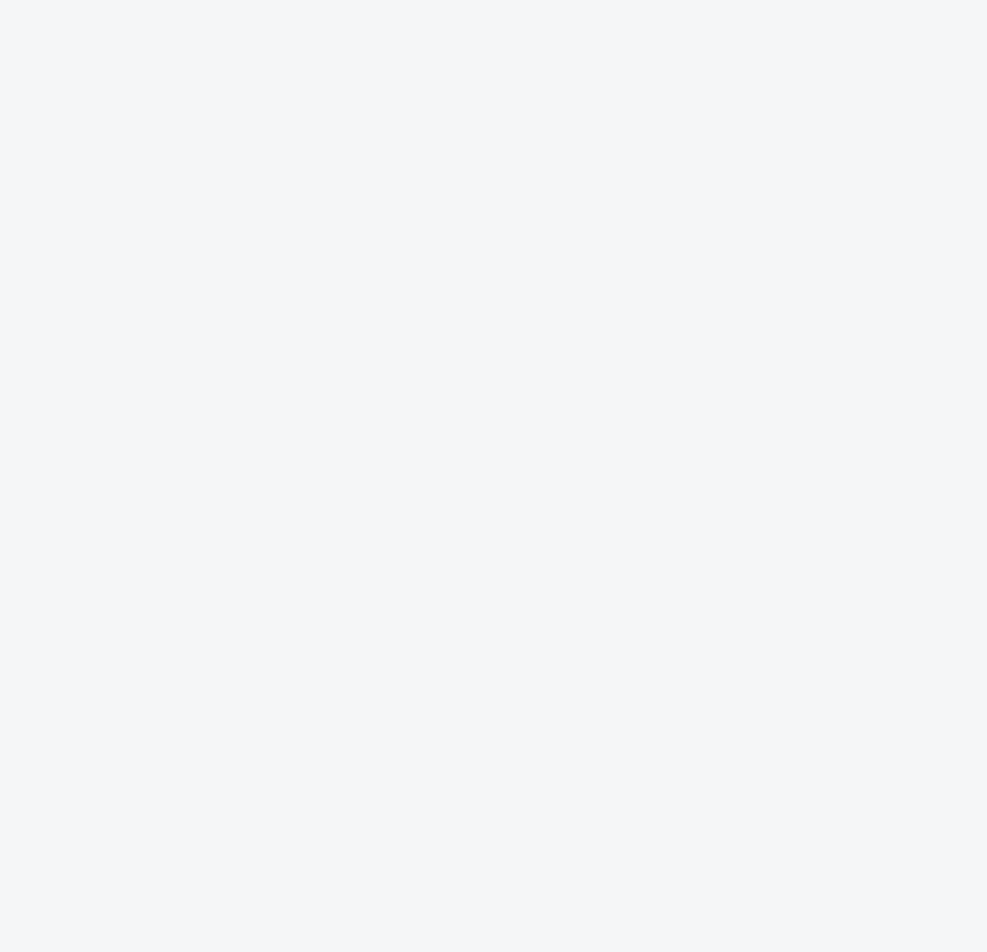
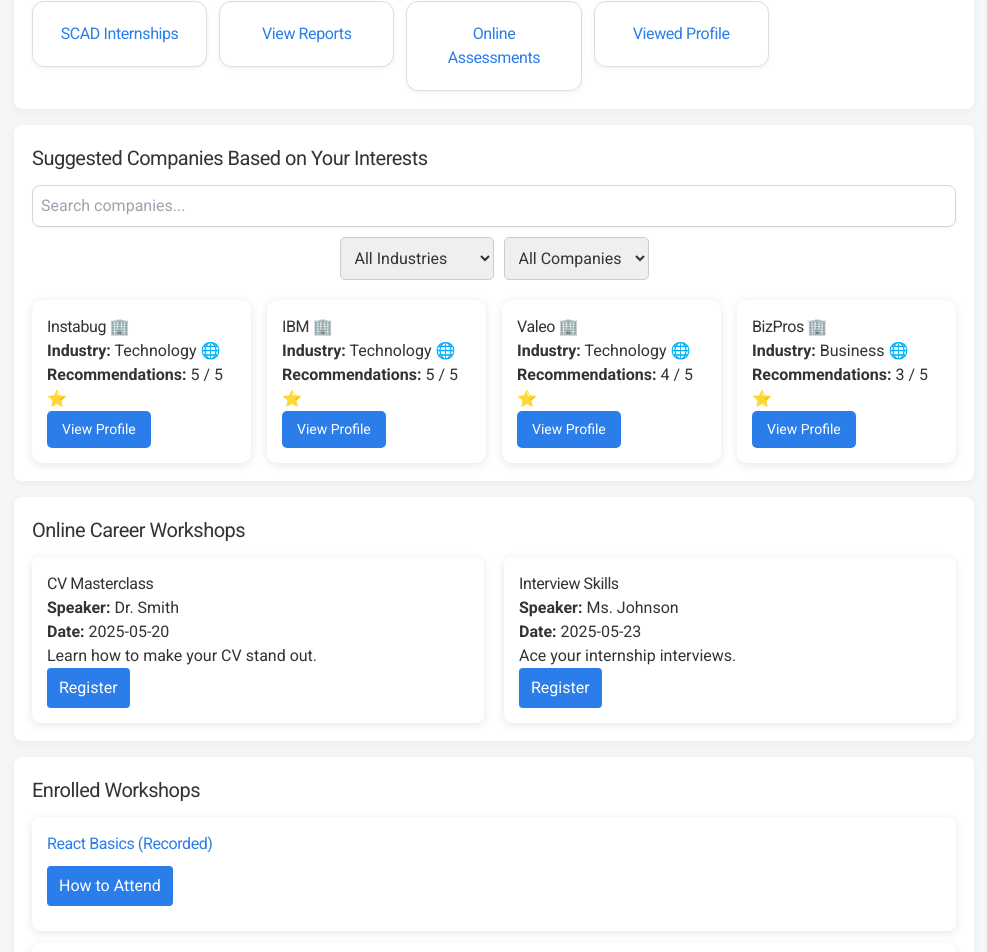
Before and after one commit to CSEN603-2025/Ghost-in-the-Machine, a React (Create React App) app: page /pro-student-dashboard in a window 1280 px wide. Before the commit this address had no page. Shown: the part 398-1350 px from the top of the page, without its empty margins (146-1133 px from the left). Before the commit the page ends 800 px from the top, so only its background shows below. Built offline with nearby package versions, Linux system fonts and the light colour scheme; a web font is replaced by a local one.

Commit message:
proto aesthetic student and pro student dashboards with final functionality but

```diff
--- a/src/App.js
+++ b/src/App.js
@@ -1,4 +1,3 @@
-
 import { motion } from "framer-motion";
 import { BrowserRouter as Router, Routes, Route, BrowserRouter } from 'react-router-dom';
 import './App.css';
@@ -6,6 +5,7 @@
 import RegisterCompanyPage from './pages/RegisterCompany';
 import CompanyDashboard from './pages/CompanyDashboard';
 import StudentDashboard from './pages/StudentDashboard';
+import ProStudentDashboard from './pages/ProStudentDashboard';
 import MyApplicationsPage from './pages/MyApplicationsPage';
 import WorkshopsPage from './pages/WorkshopsPage';
 import LandingPage from './pages/LandingPage';
@@ -63,6 +63,7 @@
       <Route path="/welcome" element={<LoginPage />} />
       <Route path="/register-company" element={<RegisterCompanyPage />} />
       <Route path="/student-dashboard" element={<StudentDashboard />} />
+      <Route path="/pro-student-dashboard" element={<ProStudentDashboard />} />
       <Route path="student/my-applications" element={<MyApplicationsPage />} /> {/* New route */}
       <Route path="/workshops" element={<WorkshopsPage />} />
       <Route path="/dashboard" element={<CompanyDashboard />} />
--- /dev/null
+++ b/src/components/dashboard/EnrolledWorkshopCard.jsx
@@ -0,0 +1,54 @@
+import React, { useState } from 'react';
+
+const EnrolledWorkshopCard = ({ workshop }) => {
+  const [showDetails, setShowDetails] = useState(false);
+
+  return (
+    <div style={styles.card}>
+      <h3 style={styles.title}>{workshop.name}</h3>
+      <button style={styles.button} onClick={() => setShowDetails(!showDetails)}>
+        {showDetails ? 'Hide Details' : 'How to Attend'}
+      </button>
+      {showDetails && (
+        <div style={styles.details}>
+          <p><strong>Date & Time:</strong> {workshop.time}</p>
+          {workshop.method === 'Online' ? (
+            <p><strong>Online Link:</strong> <a href={workshop.venueOrLink} target="_blank" rel="noopener noreferrer">{workshop.venueOrLink}</a></p>
+          ) : (
+            <p><strong>Venue:</strong> {workshop.venueOrLink}</p>
+          )}
+        </div>
+      )}
+    </div>
+  );
+};
+
+const styles = {
+  card: {
+    backgroundColor: '#ffffff',
+    padding: '15px',
+    borderRadius: '8px',
+    boxShadow: '0 2px 8px rgba(0,0,0,0.1)',
+    marginBottom: '12px',
+  },
+  title: {
+    margin: '0 0 10px 0',
+    color: '#2b7de9',
+  },
+  button: {
+    backgroundColor: '#2b7de9',
+    color: '#fff',
+    border: 'none',
+    padding: '8px 12px',
+    borderRadius: '4px',
+    cursor: 'pointer',
+    marginBottom: '10px',
+  },
+  details: {
+    backgroundColor: '#f9f9f9',
+    padding: '10px',
+    borderRadius: '4px',
+  },
+};
+
+export default EnrolledWorkshopCard;
--- /dev/null
+++ b/src/components/dashboard/ProWorkshopCard.jsx
@@ -0,0 +1,45 @@
+import React from 'react';
+
+const ProWorkshopCard = ({ workshop, isRegistered, onRegister }) => (
+  <div style={styles.card}>
+    <h3>{workshop.name}</h3>
+    <p><strong>Speaker:</strong> {workshop.speaker}</p>
+    <p><strong>Date:</strong> {workshop.date}</p>
+    <p>{workshop.description}</p>
+    <button
+      style={isRegistered ? styles.registeredButton : styles.registerButton}
+      onClick={() => onRegister(workshop)}
+      disabled={isRegistered}
+    >
+      {isRegistered ? 'Registered' : 'Register'}
+    </button>
+  </div>
+);
+
+const styles = {
+  card: {
+    backgroundColor: '#fff',
+    padding: '15px',
+    borderRadius: '8px',
+    boxShadow: '0 2px 8px rgba(0,0,0,0.1)',
+    textAlign: 'left',
+  },
+  registerButton: {
+    backgroundColor: '#2b7de9',
+    color: '#fff',
+    border: 'none',
+    padding: '8px 12px',
+    borderRadius: '4px',
+    cursor: 'pointer',
+  },
+  registeredButton: {
+    backgroundColor: '#ccc',
+    color: '#666',
+    border: 'none',
+    padding: '8px 12px',
+    borderRadius: '4px',
+    cursor: 'not-allowed',
+  },
+};
+
+export default ProWorkshopCard;
--- a/src/components/dashboard/StatusHeader.jsx
+++ b/src/components/dashboard/StatusHeader.jsx
@@ -3,7 +3,7 @@
 const StatusHeader = ({ major, semester, isPro }) => (
   <div>
     <h1 style={{ textAlign: 'left', marginBottom: '10px', fontWeight: 'bold' }}>
-      Student Dashboard {isPro && <span style={{ color: 'gold' }}>⭐ PRO</span>}
+      Student Dashboard {isPro && <span style={{ color: 'gold' }}>PRO</span>}
     </h1>
     <h3 style={{ textAlign: 'left' }}>Major: {major}</h3>
     <h3 style={{ textAlign: 'left' }}>Semester: {semester}</h3>
--- /dev/null
+++ b/src/pages/ProStudentDashboard.jsx
@@ -0,0 +1,152 @@
+import React, { useState } from 'react';
+import DashboardNavbar from '../components/dashboard/DashboardNavbar';
+import StatusHeader from '../components/dashboard/StatusHeader';
+import ProWorkshopCard from '../components/dashboard/ProWorkshopCard';
+import DashboardLinkCard from '../components/dashboard/DashboardLinkCard';
+import SearchBar from '../components/SearchBar';
+import CompanyFilter from '../components/dashboard/CompanyFilter';
+import CompanyCard from '../components/dashboard/CompanyCard';
+import EnrolledWorkshopCard from '../components/dashboard/EnrolledWorkshopCard';
+
+// Add suggested companies list
+const allSuggestedCompanies = [
+  { name: 'Instabug', industry: 'Technology', recommendations: 5 },
+  { name: 'Valeo', industry: 'Technology', recommendations: 4 },
+  { name: 'IBM', industry: 'Technology', recommendations: 5 },
+  { name: 'BizPros', industry: 'Business', recommendations: 3 },
+];
+
+// Hardcoded dummy workshops
+const workshops = [
+  { id: 1, name: 'CV Masterclass', speaker: 'Dr. Smith', date: '2025-05-20', description: 'Learn how to make your CV stand out.' },
+  { id: 2, name: 'Interview Skills', speaker: 'Ms. Johnson', date: '2025-05-23', description: 'Ace your internship interviews.' }
+];
+
+const ProStudentDashboard = () => {
+  // Hardcoded dummy student info
+  const major = 'CSEN';
+  const semester = '8th';
+
+  const [registered, setRegistered] = useState([]);
+
+  // Hardcoded dummy enrolled workshops
+  const enrolledWorkshops = [
+    { id: 3, name: 'React Basics (Recorded)', time: 'On Demand', method: 'Online', venueOrLink: 'https://example.com/recorded/react' },
+    { id: 4, name: 'AI Ethics Seminar', time: '2025-06-05 10:00 AM', method: 'Venue', venueOrLink: 'Building A, Room 101' },
+  ];
+
+  // Student dashboard state for company search/filter
+  const [searchText, setSearchText] = useState('');
+  const [companyFilter, setCompanyFilter] = useState({ industry: '', company: '' });
+  // Hardcoded dummy assessment score
+  const assessmentScore = 85;
+
+  // Dummy dashboard links
+  const dashboardLinks = [
+    { label: 'Internships', path: '/student/internships' },
+    { label: 'My Applications', path: '/student/my-applications' },
+    { label: 'Submit Report', path: '/student/report' },
+    { label: 'Edit Profile', path: '/student/edit-profile' },
+    { label: 'Evaluation', path: '/student/evaluation' },
+    { label: 'SCAD Internships', path: '/student/scad-internships' },
+    { label: 'View Reports', path: '/student/reports' },
+    { label: 'Online Assessments', path: '/student/assessment' },
+    { label: 'Viewed Profile', path: '/student/viewed-profile' },
+  ];
+
+  // Handle filter changes
+  const handleCompanyFilterChange = (e) => {
+    const { name, value } = e.target;
+    setCompanyFilter({ ...companyFilter, [name]: value });
+  };
+
+  // Filter and sort companies
+  const filteredCompanies = allSuggestedCompanies.filter(c =>
+    (companyFilter.industry === '' || c.industry === companyFilter.industry) &&
+    (companyFilter.company === '' || c.name === companyFilter.company) &&
+    c.name.toLowerCase().includes(searchText.toLowerCase())
+  );
+  const sortedCompanies = filteredCompanies.sort((a, b) => b.recommendations - a.recommendations);
+
+  const handleRegister = (workshop) => {
+    if (!registered.find((w) => w.id === workshop.id)) {
+      setRegistered((prev) => [...prev, workshop]);
+      // TODO: send notification to user
+    }
+  };
+
+  return (
+    <>
+      <DashboardNavbar />
+      <div style={{ padding: '20px', maxWidth: '1000px', margin: '100px auto' }}>
+        {/* Student Dashboard Section */}
+        <div style={styles.section}>
+          <div style={{ display: 'flex', alignItems: 'center', gap: '10px', marginBottom: '15px' }}>
+            <StatusHeader major={major} semester={semester} />
+            <span style={{ fontSize: '1.2em', fontWeight: 'bold' }}>⭐ PRO Student</span>
+          </div>
+          {assessmentScore !== null && (
+            <div style={{ color: '#2b7de9', marginBottom: '10px' }}>
+              🧠 Latest Assessment Score: <strong>{assessmentScore} / 100</strong>
+            </div>
+          )}
+        </div>
+
+        {/* Quick Links Section */}
+        <div style={styles.section}>
+          <div style={{ display: 'grid', gridTemplateColumns: 'repeat(auto-fit,minmax(150px,1fr))', gap: '12px' }}>
+            {dashboardLinks.map(link => <DashboardLinkCard key={link.label} {...link} />)}
+          </div>
+        </div>
+
+        {/* Suggested Companies Section */}
+        <div style={styles.section}>
+          <h2 style={styles.heading}>Suggested Companies Based on Your Interests</h2>
+          <div style={{ marginBottom: '10px' }}>
+            <SearchBar value={searchText} onChange={e => setSearchText(e.target.value)} placeHolder="Search companies..." />
+          </div>
+          <CompanyFilter companyFilter={companyFilter} onFilterChange={handleCompanyFilterChange} companies={allSuggestedCompanies} />
+          <div style={{ display: 'grid', gridTemplateColumns: 'repeat(auto-fit,minmax(200px,1fr))', gap: '16px', marginTop: '12px' }}>
+            {sortedCompanies.length > 0 ? sortedCompanies.map(c => <CompanyCard key={c.name} company={c} />) : <p style={{ textAlign: 'center', color: 'grey' }}>No matching companies.</p>}
+          </div>
+        </div>
+
+        {/* Career Workshops Section */}
+        <div style={styles.section}>
+          <h2 style={styles.heading}>Online Career Workshops</h2>
+          <div style={{ display: 'grid', gridTemplateColumns: 'repeat(auto-fit, minmax(250px, 1fr))', gap: '20px', marginTop: '12px' }}>
+            {workshops.map(w => (
+              <ProWorkshopCard
+                key={w.id}
+                workshop={w}
+                isRegistered={registered.some(r => r.id === w.id)}
+                onRegister={handleRegister}
+              />
+            ))}
+          </div>
+        </div>
+
+        {/* Enrolled Workshops Section */}
+        <div style={styles.section}>
+          <h2 style={styles.heading}>Enrolled Workshops</h2>
+          {[
+            ...enrolledWorkshops,
+            ...workshops.filter(w => registered.some(r => r.id === w.id))
+          ].map(w => (
+            <EnrolledWorkshopCard key={w.id} workshop={{ ...w, time: w.date || w.time, method: w.method || 'Online', venueOrLink: w.link || w.venueOrLink }} />
+          ))}
+        </div>
+      </div>
+    </>
+  );
+};
+
+// Insert styles for sections and headings
+const styles = {
+  section: {
+    backgroundColor: '#fff', padding: '18px', borderRadius: '8px', boxShadow: '0 2px 8px rgba(0,0,0,0.05)', marginBottom: '16px'
+  },
+  heading: { margin: 0, fontSize: '1.25em', color: '#333', marginBottom: '12px' },
+};
+
+export default ProStudentDashboard;
--- a/src/pages/StudentDashboard.jsx
+++ b/src/pages/StudentDashboard.jsx
@@ -19,7 +19,6 @@
   const [selectedInterests, setSelectedInterests] = useState("Technology");
   const [companyFilter, setCompanyFilter] = useState({ industry: "", company: "" });
   const [searchText, setSearchText] = useState("");
-  const [isPro, setIsPro] = useState(false);
   const [assessmentScore, setAssessmentScore] = useState(null);
 
   useEffect(() => {
@@ -46,18 +45,6 @@
     if (currentStatus) {
       localStorage.setItem("lastSeenReportStatus", currentStatus);
     }
-  }, []);
-
-  useEffect(() => {
-    const internships = JSON.parse(localStorage.getItem("studentInternships")) || [];
-    const totalMonths = internships
-      .filter((i) => i.status === "completed")
-      .reduce((sum, intern) => {
-        const months = parseInt(intern.duration?.match(/\d+/)?.[0] || "0", 10);
-        return sum + months;
-      }, 0);
-
-    setIsPro(totalMonths >= 3);
   }, []);
 
   useEffect(() => {
@@ -102,33 +89,41 @@
       <DashboardNavbar />
       <div style={styles.container}>
         <div style={styles.content}>
-          <StatusHeader major={selectedMajor} semester={selectedSemester} isPro={isPro} />
+
+          {/* Profile Section */}
+          <div style={styles.section}>
+            <StatusHeader major={'DMET'} semester={'6th'} />
             {assessmentScore !== null && (
-            <div style={{ marginTop: "10px", color: "#2b7de9" }}>
+              <div style={{ marginTop: '10px', color: '#2b7de9' }}>
                 🧠 Latest Assessment Score: <strong>{assessmentScore} / 100</strong>
               </div>
             )}
+          </div>
 
-          <div style={{ ...styles.cardContainer, marginBottom: "30px" }}>
+          {/* Links Section */}
+          <div style={styles.section}>
+            <div style={{ ...styles.cardContainer, marginBottom: '0' }}>
               {dashboardLinks.map((link) => (
                 <DashboardLinkCard key={link.label} {...link} />
               ))}
             </div>
+          </div>
 
+          {/* Suggested Companies Section */}
+          <div style={styles.section}>
             <h2 style={styles.heading}>Suggested Companies Based on Your Job Interests</h2>
-
+            <div style={{ marginBottom: '15px' }}>
               <SearchBar
                 value={searchText}
                 onChange={(e) => setSearchText(e.target.value)}
                 placeHolder="Search company by name..."
               />
-
+            </div>
             <CompanyFilter
               companyFilter={companyFilter}
               onFilterChange={handleCompanyFilterChange}
               companies={allSuggestedCompanies}
             />
-
             <div style={styles.cardContainer}>
               {sortedCompanies.length > 0 ? (
                 sortedCompanies.map((company) => (
@@ -139,12 +134,21 @@
               )}
             </div>
           </div>
+
+        </div>
       </div>
     </>
   );
 };
 
 const styles = {
+  section: {
+    backgroundColor: '#ffffff',
+    padding: '20px',
+    borderRadius: '10px',
+    boxShadow: '0 2px 10px rgba(0,0,0,0.1)',
+    marginBottom: '20px',
+  },
   container: {
     display: "flex",
     justifyContent: "center",
```
Lines whose indentation alone changed are shown as unchanged.
